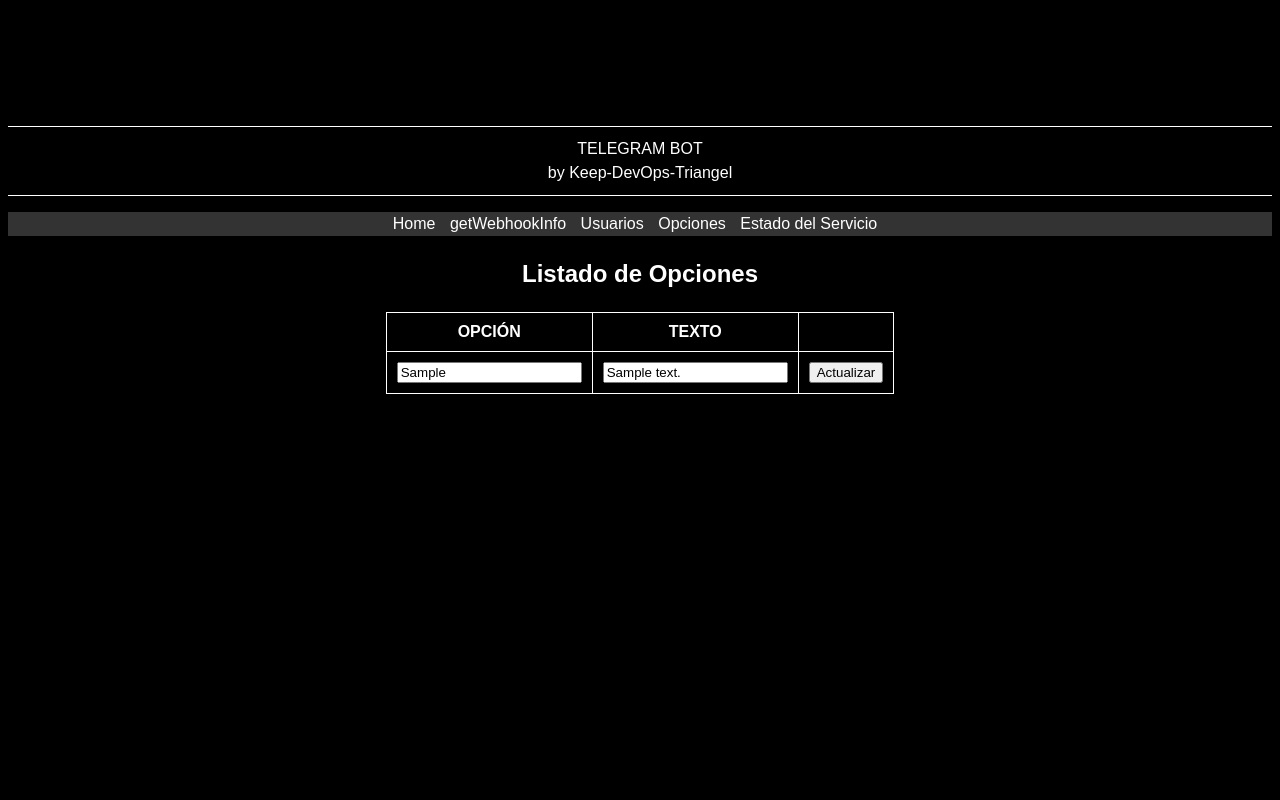
After one commit to RafaTorices/bot-telegram-python, a Flask app: page /listado_opciones in a window 1280 px wide. The commit adds this page. Run offline with Flask 3, Linux system fonts and the light colour scheme; tables that the repository leaves empty or names only in its code hold one stand-in row (values such as "Sample post").

Commit message:
opciones ok

```diff
--- a/src/app.py
+++ b/src/app.py
@@ -1,7 +1,8 @@
 
 from flask import Flask, request, render_template, url_for
 from application.servicio import Servicio
-from application.web import getWebhookInfo, listado_usuarios, estado_servicio, activar_usuario, desactivar_usuario
+from application.web import getWebhookInfo, listado_usuarios, \
+    estado_servicio, activar_usuario, desactivar_usuario, listado_opciones
 
 app = Flask(__name__, template_folder='application/templates',
             static_folder='application/static')
@@ -29,6 +30,11 @@ def listado_usuarios_():
     return listado_usuarios()
 
 
+@app.route('/listado_opciones', methods=['GET'])
+def listado_opciones_():
+    return listado_opciones()
+
+
 @app.route('/activar_usuario', methods=['POST'])
 def activar_usuario_():
     return activar_usuario(id)
@@ -52,4 +58,5 @@ if __name__ == "__main__":
         estadoservicio = url_for('estado_servicio_')
         activarusuario = url_for('activar_usuario_')
         desactivarusuario = url_for('desactivar_usuario_')
+        listadoopciones = url_for('listado_opciones_')
     app.run()
--- a/src/application/opciones.py
+++ b/src/application/opciones.py
@@ -26,6 +26,13 @@ class Opciones():
         }
         return keyboard
 
+    def enviarOpcionesWeb(self):
+        self.cursor = self.conexion.cursor()
+        self.sql = "SELECT id, opcion, texto FROM opciones"
+        self.cursor.execute(self.sql)
+        self.resultado = self.cursor.fetchall()
+        return self.resultado
+
     # def enviarOpcionesSolicitud(self, chatId, first_name):
     #     opciones = [["ACTIVAR_"+first_name +
     #                  "("+chatId+")", "CANCELAR_"+first_name+"("+chatId+")"]]
--- a/src/application/templates/home.html
+++ b/src/application/templates/home.html
@@ -22,6 +22,7 @@
         <li><a href="{{ url_for('index') }}">Home</a></li>
         <li><a href="{{ url_for('getWebhookInfo_') }}">getWebhookInfo</a></li>
         <li><a href="{{ url_for('listado_usuarios_') }}">Usuarios</a></li>
+        <li><a href="{{ url_for('listado_opciones_') }}">Opciones</a></li>
         <li><a href="{{ url_for('estado_servicio_') }}">Estado del Servicio</a></li>
       </ul>
     </nav>
--- /dev/null
+++ b/src/application/templates/listado_opciones.html
@@ -0,0 +1,42 @@
+<body>
+  <div>
+    {% extends "home.html" %}
+  </div>
+  <div>
+    {% block content %}
+    <h2>Listado de Opciones</h2>
+    <table border="1">
+      <thead>
+        <tr>
+          <th>OPCIÓN</th>
+          <th>TEXTO</th>
+          <th></th>
+        </tr>
+      </thead>
+      <tbody>
+        {% if opciones %}
+        {% for opcion in opciones %}
+        <tr>
+          <form action="" method="post">
+            <td>
+              <input type="text" name="texto" value="{{ opcion[1] }}">
+            </td>
+            <td>
+              <input type="text" name="opcion" value="{{ opcion[2] }}">
+            </td>
+            <td>
+              <input type="submit" value="Actualizar">
+            </td>
+          </form>
+        </tr>
+        {% endfor %}
+      </tbody>
+      {% else %}
+      <div>No hay opciones</div>
+      {% endif %}
+    </table>
+    {% endblock %}
+  </div>
+</body>
+
+</html>
--- a/src/application/web.py
+++ b/src/application/web.py
@@ -3,6 +3,7 @@ from flask import render_template, request
 from application.usuarios import Usuario
 from application.config import TelegramConfig
 from application.estado import Estado
+from application.opciones import Opciones
 
 
 def getWebhookInfo():
@@ -19,6 +20,12 @@ def listado_usuarios():
     usuarios = Usuario()
     usuarios = usuarios.listadoUsuariosWeb()
     return render_template('listado_usuarios.html', usuarios=usuarios)
+
+
+def listado_opciones():
+    opciones = Opciones()
+    opciones = opciones.enviarOpcionesWeb()
+    return render_template('listado_opciones.html', opciones=opciones)
 
 
 def activar_usuario(id):
```
